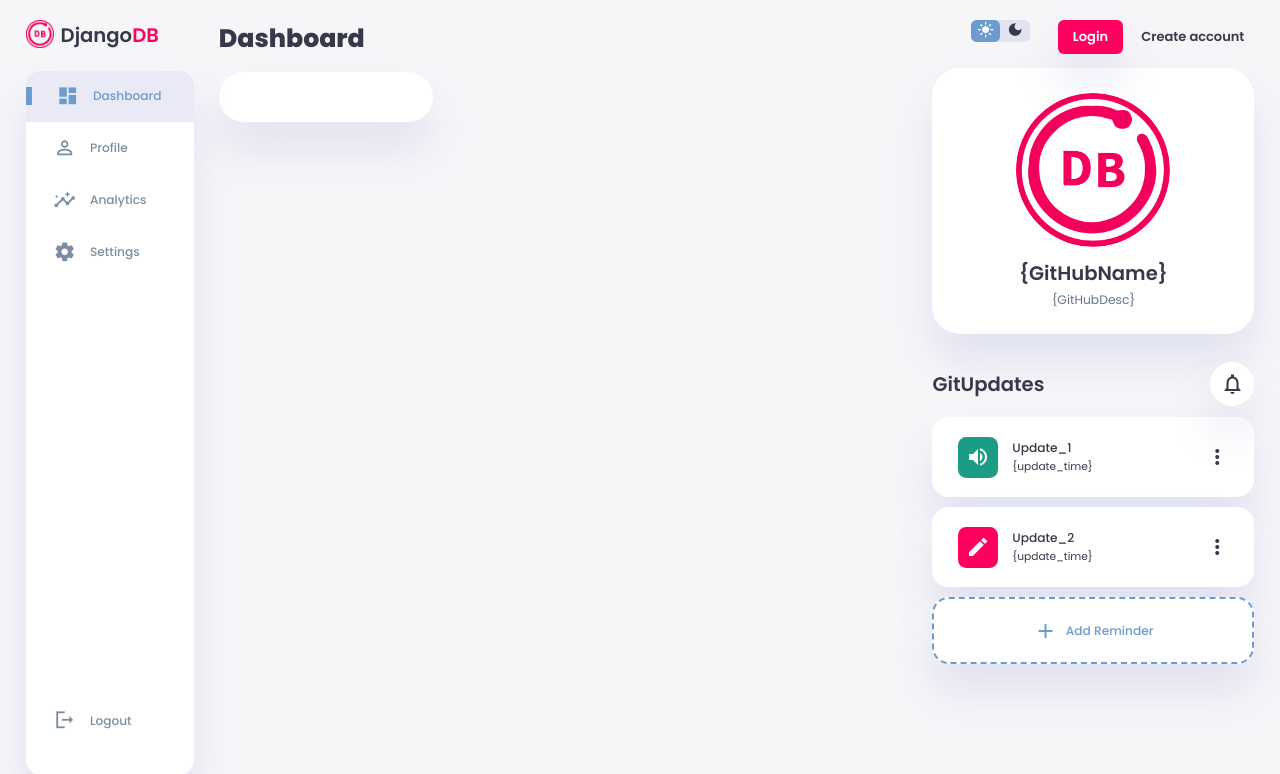
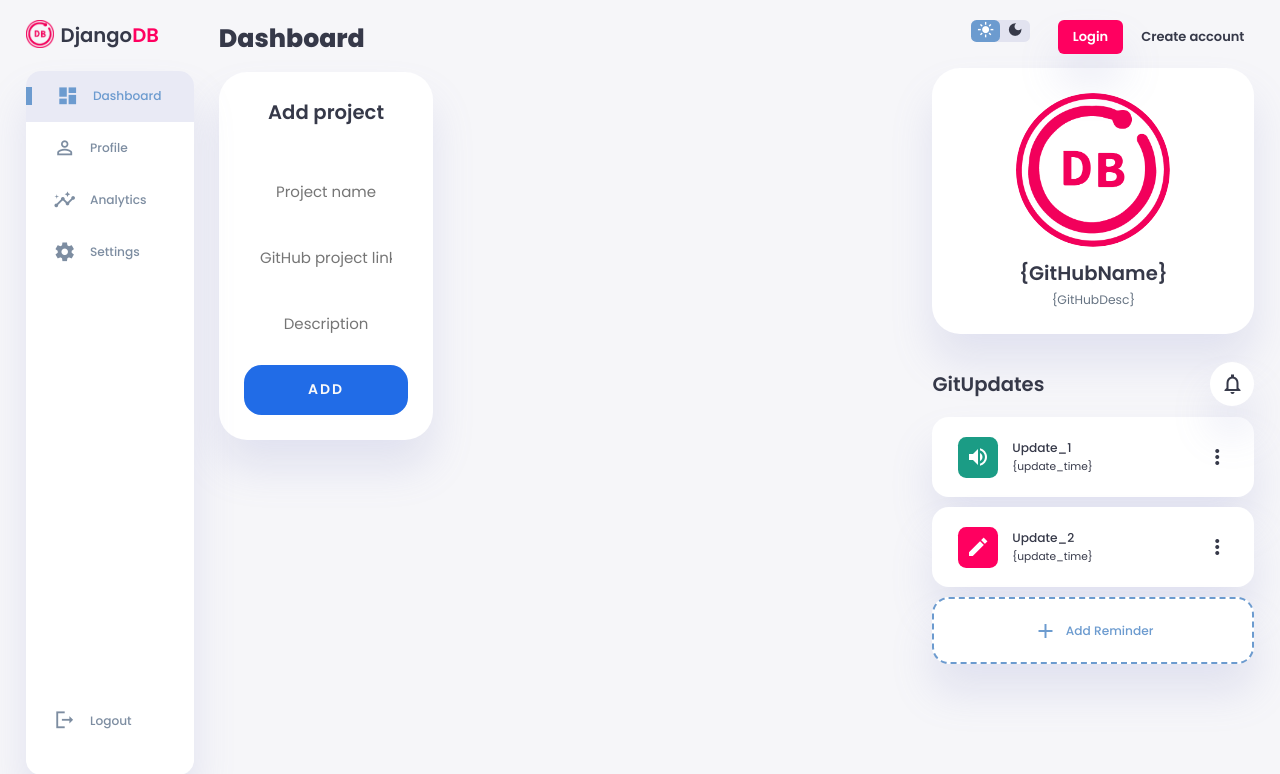
Before and after one commit to ChemberBember/DjangoSDB, a Django app: page /dashboard in a window 1280 px wide. Shown: the top 774 px of the page. Run offline with Django 4.2, Linux system fonts and the light colour scheme.

Commit message:
Add project feature

```diff
--- a/taskmanager/main/forms.py
+++ b/taskmanager/main/forms.py
@@ -1,7 +1,7 @@
 from django import forms
 from django.contrib.auth.models import User
 from django.contrib.auth.forms import UserCreationForm, AuthenticationForm
-from .models import UserData
+from .models import UserData, Projects
 from django.shortcuts import render
 
 
@@ -37,10 +37,20 @@ class UserChangeForm(forms.ModelForm):
 
     class Meta:
         model = UserData
-        fields = ('Fullname','UserGitLink','UserGroup','UserAvatar')
+        fields = ('Fullname','UserGitLink','UserGroup')
+
         widgets = {
             'Fullname': forms.TextInput(attrs={'placeholder': "Fullname"}),
             'UserGitLink': forms.TextInput(attrs={'placeholder': "Git-Hub Link"}),
             'UserGroup': forms.TextInput(attrs={'placeholder': "Group"}),
-            'UserAvatar': forms.FileInput(attrs={'type':'hidden'})
         }
+
+class CreateProjectForm(forms.ModelForm):
+    class Meta:
+        model = Projects
+        fields = ('ProjectName', 'ProjectDescription','ProjectLink')
+        widgets = {
+            "ProjectName": forms.TextInput(attrs={'placeholder': 'Project name'}),
+            "ProjectDescription": forms.TextInput(attrs={'placeholder': "Description"}),
+            "ProjectLink": forms.URLInput(attrs={'placeholder':'GitHub project link'})
+        }
--- a/taskmanager/main/models.py
+++ b/taskmanager/main/models.py
@@ -4,8 +4,16 @@ from django.contrib.auth.models import User
 
 
 class UserData(models.Model):
+    Usernick = models.CharField(primary_key=True, max_length=20,default='ERROR')
     UserF = models.ForeignKey(User, on_delete=models.CASCADE)
-    Fullname = models.CharField(max_length=20,null=True)
+    Fullname = models.CharField(max_length=20, null = True)
     UserAvatar = models.ImageField(upload_to='./templates/main/DBimages',null=True)
-    UserGitLink = models.CharField(max_length=50,null=True)
-    UserGroup = models.CharField(max_length=15,null=True)
+    UserGitLink = models.CharField(max_length=50, null = True)
+    UserGroup = models.CharField(max_length=15, null = True)
+
+class Projects(models.Model):
+    UserF = models.ForeignKey(User, on_delete=models.CASCADE)
+    ProjectName = models.CharField(max_length=100)
+    ProjectDescription = models.TextField(null = True, blank = True,)
+    ProjectLink = models.URLField(max_length=100)
+    ProjectDate = models.DateTimeField(auto_now_add=True)
--- a/taskmanager/main/templates/main/base.html
+++ b/taskmanager/main/templates/main/base.html
@@ -7,7 +7,7 @@
     <meta charset="UTF-8">
     <meta name="viewport" content="width=device-width, initial-scale=1.0">
     <link href="https://fonts.googleapis.com/icon?family=Material+Icons+Sharp" rel="stylesheet">
-    <link rel="stylesheet" href="{%static 'css/css2/style.css'%}">
+    <link rel="stylesheet" href="{%static 'css/css3/style.css'%}">
     <title>Django DataBase</title>
 </head>
 
--- a/taskmanager/main/templates/main/dashboard.html
+++ b/taskmanager/main/templates/main/dashboard.html
@@ -4,8 +4,17 @@
 {% block main %}
 <h1>Dashboard</h1>
             <div class="analyse">
-                <div class="sales">
+                <div class="AddProject">
+                    <h2>Add project</h2>
+                    <form class="login-form" method="post">
 
+            {% csrf_token %}
+            {{form.ProjectName}}
+            {{form.ProjectLink}}
+            {{form.ProjectDescription}}
+
+            <button type="submit">ADD</button>
+        </form>
                 </div>
             </div>
 {% endblock %}
--- a/taskmanager/main/templates/main/users.html
+++ b/taskmanager/main/templates/main/users.html
@@ -47,7 +47,7 @@
                             </a>
                         </div>
                         <div class="profilename">
-                                Some random name
+                            {{userdata.Fullname}}
                             </div>
                         <div class="info-block">
                                     <a class="halfvisible">
@@ -55,7 +55,7 @@
                                     </a>
                                 </div>
                         <div class="githubprofile">
-                            {{userdata.GitLink}}
+                            <a href = {{userdata.UserGitLink}}>{{userdata.UserGitLink}}</a>
                         </div>
                          <div class="info-block">
                                     <a class="halfvisible">
@@ -63,7 +63,7 @@
                                     </a>
                                 </div>
                         <div class="githubprofile">
-                                    CP-203
+                            {{userdata.UserGroup}}
                         </div>
 <!--                        <img src="{%static 'images/nerd.png'%}">-->
                 </div>
--- a/taskmanager/main/urls.py
+++ b/taskmanager/main/urls.py
@@ -9,7 +9,7 @@ urlpatterns = [
     path('logout',LogoutUser,name = 'logout'),
     path('base',views.base),
     path('test',views.test),
-    path('dashboard',views.dashboard),
+    path('dashboard',views.AddProject,name = 'dashboard'),
     path('users', views.ChangeUserF,name = 'users'),
     path('settings', views.settings),
     path('',views.redirectlogin)
--- a/taskmanager/main/views.py
+++ b/taskmanager/main/views.py
@@ -1,6 +1,6 @@
 from django.contrib.auth import logout
 from django.contrib.auth.views import LoginView
-from django.shortcuts import render, redirect
+from django.shortcuts import render, get_object_or_404, redirect
 from django.http import HttpResponse
 from django.urls import reverse_lazy
 from django.contrib.auth.models import User
@@ -67,35 +67,70 @@ def ChangeUserF(request):
         form = UserChangeForm(request.POST)
 
         if form.is_valid():
+            cldata = form.cleaned_data
+            try:
+                form.UserF = request.user.id
 
-            form.UserF = request.user.id
-            cldata = form.cleaned_data
-            data = UserData()
-            data.UserF = User.objects.get(id=request.user.id)
-            data.UserGroup = cldata['UserGroup']
-            data.UserGitLink = cldata['UserGitLink']
-            data.Fullname = cldata['Fullname']
-            print(data)
-            print(data.Fullname)
-            data.save()
-        return redirect('login')
-    else:
-        userdata = UserData.objects.all()
-        print(userdata)
-        print(userdata[1])
-        form = UserChangeForm
-        data = 0
-    return render(request, 'main/users.html', {'form': form, 'data': data, 'userdata': userdata})
+                data = UserData()
+                data.UserF = User.objects.get(id=request.user.id)
 
 
+                data.UserGroup = cldata['UserGroup']
+                data.UserGitLink = cldata['UserGitLink']
+                data.Fullname = cldata['Fullname']
+                data.Usernick = request.user.username
+                data.save()
+            except:
+
+                my_model = get_object_or_404(UserData, pk=request.user.username)
+                form = UserChangeForm(request.POST, instance=my_model)
+
+
+                data = form
+                data.UserF = User.objects.get(id=request.user.id)
+                data.UserGroup = cldata['UserGroup']
+                data.UserGitLink = cldata['UserGitLink']
+                data.Fullname = cldata['Fullname']
+                data.save()
+            return redirect('login')
+    else:
+        try:
+            userdata = UserData.objects.get(pk=request.user.username)
+        except:
+            userdata = 0
+
+        form = UserChangeForm(request.POST)
+        try:
+            form.fields['UserGroup'].widget.attrs['value'] = userdata.UserGroup
+            form.fields['UserGitLink'].widget.attrs['value'] = userdata.UserGitLink
+            form.fields['Fullname'].widget.attrs['value'] = userdata.Fullname
+        except:
+            pass
+        print('Виджеты : &$#&@@@ :',form.fields['UserGroup'].widget.attrs)
+        data = 0
+
+    return render(request, 'main/users.html', {'form': form, 'data': data,'userdata' : userdata })
+
+
+def AddProject(request):
+    form = CreateProjectForm(request.POST)
+    if request.method == 'POST':
+        form = CreateProjectForm(request.POST)
+
+        if form.is_valid():
+            data = form.cleaned_data()
+
+            project = Projects()
+            project.UserF = User.objects.get(id=request.user.id)
+            project.ProjectName = data['ProjectName']
+            project.ProjectDescription = data['ProjectDescription']
+            project.ProjectLink = data['ProjectLink']
+            project.save()
+    return render(request,'main/dashboard.html',{'form':form})
 
 def testable(request):
     Users = User.objects.all()
     return render(request, 'main/analytics.html',{'users':Users})
 
 def redirectlogin(request):
-    test_1()
-    print('------')
-    test_2()
-    print('------')
     return redirect('login')
--- a/taskmanager/static/css/css2/style.css
+++ b/taskmanager/static/css/css3/style.css
@@ -411,6 +411,16 @@ main .analyse svg circle{
     stroke-linecap: round;
     transform: translate(5px, 5px);
 }
+
+main .AddProject > h2 {
+    display:flex;
+    justify-content:center;
+    margin-bottom:40px;
+
+
+}
+
+
 
 main .analyse .sales svg circle{
     stroke: var(--color-success);
```
Also changed, not shown: taskmanager/db.sqlite3.
